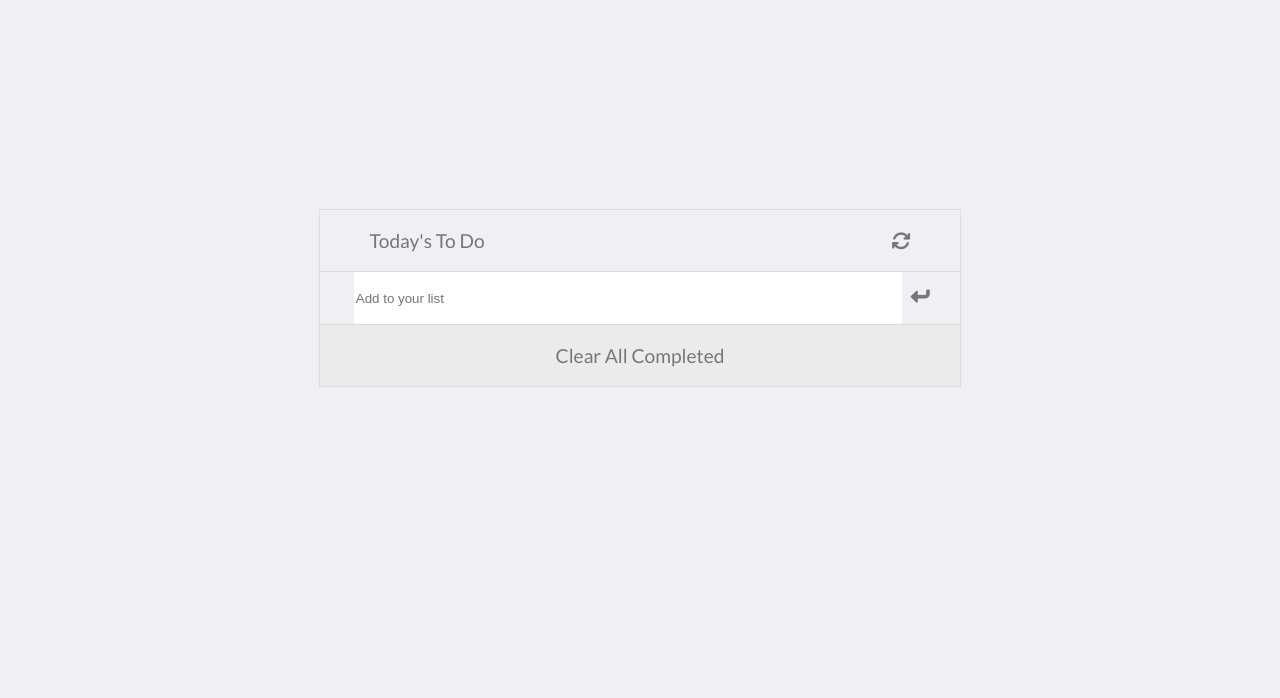
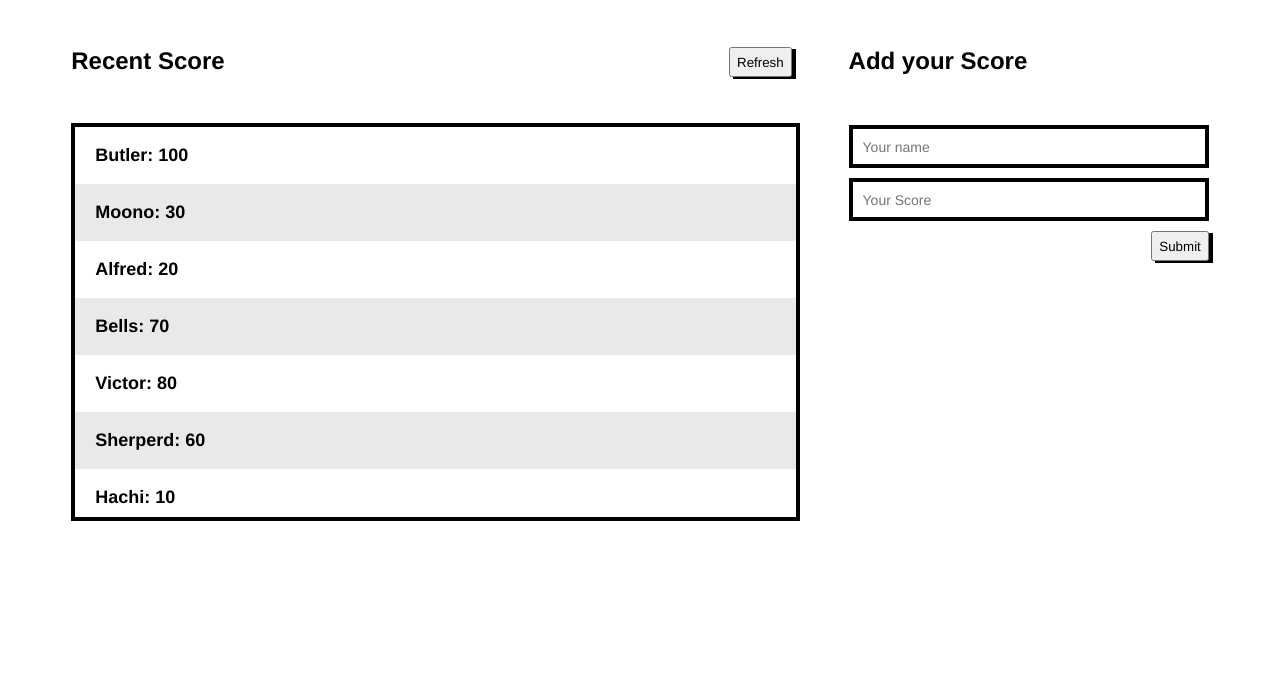
Before and after one commit to butlermuwo/leaderboard-project, a website built with webpack: page src/index.html in a window 1280 px wide. Shown: the part 102-800 px from the top of the page. Built offline with nearby package versions, Linux system fonts and the light colour scheme.

Commit message:
Modify index.html, style.css & index.js. update the README.md file

```diff
--- a/src/index.html
+++ b/src/index.html
@@ -7,28 +7,37 @@
       src="https://kit.fontawesome.com/fe6dec7cca.js"
       crossorigin="anonymous"
     ></script>
-    <title>My Todos</title>
+    <title>Leaderboard</title>
   </head>
 
   <body>
-    <div class="list">
-      <div class="row title">
-        <p>Today's To Do</p>
-        <i class="fas fa-sync"></i>
+    <header>
+      <h1>Leaderboard</h1>
+    </header>
+    <section class="board-section">
+      <div class="result">
+        <div class="titles">
+          <h2>Recent Score</h2>
+          <button type="button" class="btn refresh">Refresh</button>
+        </div>
+        <ul class="scores-list" id="list">
+          <li><p>Butler: 100</p></li>
+          <li><p>Moono: 30</p></li>
+          <li><p>Alfred: 20</p></li>
+          <li><p>Bells: 70</p></li>
+          <li><p>Victor: 80</p></li>
+          <li><p>Sherperd: 60</p></li>
+          <li><p>Hachi: 10</p></li>
+        </ul>
       </div>
-      <div class="row">
-        <input
-          class="add-input"
-          id="todo-input"
-          type="text"
-          placeholder="Add to your list"
-        />
-        <i class="fas fa-level-down-alt rotate"></i>
+      <div class="score-form">
+        <h2>Add your Score</h2>
+        <form action="#" id="submit-data">
+          <input type="text" id="fullname" placeholder="Your name" />
+          <input type="number" id="score" placeholder="Your Score" />
+          <button type="submit" class="btn submit-form">Submit</button>
+        </form>
       </div>
-      <div class="todos-list" id="todos-list"></div>
-      <div class="row clear">
-        <p>Clear All Completed</p>
-      </div>
-    </div>
+    </section>
   </body>
 </html>
--- a/src/index.js
+++ b/src/index.js
@@ -1,107 +1 @@
-/* eslint-disable quotes */
-/* eslint-disable default-case */
-import _ from 'lodash';
 import './style.css';
-
-function component() {
-  const element = document.createElement('div');
-
-  // Lodash, now imported by this script
-  element.innerHTML = _;
-
-  return element;
-}
-
-document.body.appendChild(component());
-
-const list = document.getElementById('todos-list');
-const addInput = document.getElementById('todo-input');
-
-function createTodo() {
-  const text = addInput.value;
-
-  if (text === '') {
-    return;
-  }
-
-  const li = document.createElement('li');
-
-  const checkbox = document.createElement('input');
-  checkbox.classList.add('checkbox');
-  checkbox.type = 'checkbox';
-
-  const paragraph = document.createElement('p');
-  paragraph.classList.add('paragraph');
-  paragraph.textContent = text;
-
-  const remove = document.createElement('span');
-  remove.classList.add('remove');
-  remove.innerHTML = `<i class="fas fa-ellipsis-v"></i>`;
-
-  li.appendChild(checkbox);
-  li.appendChild(paragraph);
-  li.appendChild(remove);
-  list.appendChild(li);
-
-  addInput.value = '';
-}
-
-function showEditInput(paregraphElement) {
-  const editInput = document.getElementsByName('editInput')[0];
-  if (editInput) {
-    editInput.remove();
-  }
-
-  const input = document.createElement('input');
-  input.type = 'text';
-  input.name = 'editInput';
-  input.value = paregraphElement.textContent;
-  input.classList.add('editInput');
-
-  paregraphElement.parentElement.appendChild(input);
-  input.focus();
-}
-
-function removeTodo(removeElement) {
-  removeElement.parentElement.remove();
-}
-
-function toggleComplete(inputElement) {
-  if (inputElement.checked === false) {
-    inputElement.parentElement.classList.remove('complete');
-  } else {
-    inputElement.parentElement.classList.add('complete');
-  }
-}
-
-list.addEventListener('click', (event) => {
-  event.stopPropagation();
-
-  switch (event.target.tagName) {
-    case 'p':
-      showEditInput();
-      break;
-    case 'SPAN':
-      removeTodo(event.target);
-      break;
-  }
-});
-
-list.addEventListener('change', (event) => {
-  if (event.target.tagName === 'INPUT' && event.target.type === 'checkbox') {
-    toggleComplete(event.target);
-  }
-});
-
-list.addEventListener('keypress', (event) => {
-  if (event.target.tagName === 'INPUT' && event.target.type === 'checkbox') {
-    toggleComplete(event.target);
-  }
-});
-
-addInput.addEventListener('keypress', (event) => {
-  if (event.key === 'Enter') {
-    createTodo();
-  }
-});
-// eslint-disable-next-line no-multiple-empty-lines
--- a/src/style.css
+++ b/src/style.css
@@ -1,83 +1,91 @@
-@import url('https://fonts.googleapis.com/css2?family=Lato&display=swap');
-
-:root {
-  --white: #fff;
-  --gray: #ebebeb;
-  --text: #1f1f1f;
-  --lato: lato, sans-serif;
+* {
+  font-family: Helvetica, Arial, sans-serif;
 }
 
-body {
-  width: 100%;
-  height: 100vh;
-  background: rgb(240, 239, 243);
-  margin: auto;
-  display: flex;
-  flex-direction: column;
-  align-items: center;
-  justify-content: center;
+header {
+  margin: 40px auto 20px auto;
+  border-bottom: 1px solid black;
 }
 
-.hello {
-  color: blue;
+header,
+.board-section {
+  width: 90%;
 }
 
-.list {
-  display: flex;
-  flex-direction: column;
-  border: 1px solid #ddd;
-  width: 50%;
-  justify-self: center;
+.board-section {
+  display: grid;
+  grid-template-columns: 2fr 1fr;
+  gap: 5%;
+  margin: auto;
 }
 
-.row {
+.result .titles {
   display: flex;
-  justify-content: center;
-  align-items: baseline;
-  gap: 10px;
-  border-bottom: 1px solid #ddd;
-  font-family: var(--lato);
-  font-size: 1.2em;
-  color: #777;
+  flex-direction: row;
+  justify-content: space-between;
 }
 
-.todos-list li {
-  display: flex;
-  flex-direction: row;
-  justify-content: space-evenly;
-  border: 1px solid #ddd;
-  padding: 12px;
+h2 {
+  margin: 30px 0;
 }
 
-.row p {
-  flex-basis: 80%;
+.btn {
+  height: 30px;
+  box-shadow: 4px 2px 0 0 black;
 }
 
-.todos-list li p {
-  font-family: var(--lato);
-  font-size: 1.2em;
-  color: #777;
+.btn:hover {
+  cursor: pointer;
 }
 
-.rotate {
-  transform: rotate(90deg);
+.refresh {
+  margin: 30px 0;
 }
 
-.add-input {
-  border: none;
-  width: 85%;
-  height: 50px;
+.score-form form {
+  display: grid;
+  grid-template-columns: 1fr;
+  gap: 10px;
+  margin-top: 50px;
 }
 
-input[type='checkbox'] {
-  transform: scale(1.3);
+.score-form form input {
+  height: 35px;
+  border: 4px solid black;
+  color: black;
+  outline: none;
+  font-size: 14px;
+  padding: 0 10px;
 }
 
-.clear {
-  text-align: center;
-  background-color: var(--gray);
+.submit-form {
+  justify-self: end;
 }
 
-.list div:last-child {
-  border-bottom: none;
+.scores-list {
+  padding: 0;
+  list-style-type: none;
+  border: 4px solid black;
+  width: 100%;
+  max-height: 390px;
+  overflow-y: auto;
 }
+
+.scores-list li {
+  display: grid;
+  grid-template-columns: 2fr 1fr;
+  padding-left: 20px;
+}
+
+.scores-list p {
+  font-size: 18px;
+  font-weight: 700;
+}
+
+.scores-list li:nth-child(2n) {
+  background-color: #eae8e8;
+}
+
+.no-data-found {
+  text-align: center;
+}
```
Also changed, not shown: README.md, screenshots/Screenshot (49).png (added), src/uefa.jpg (added).
